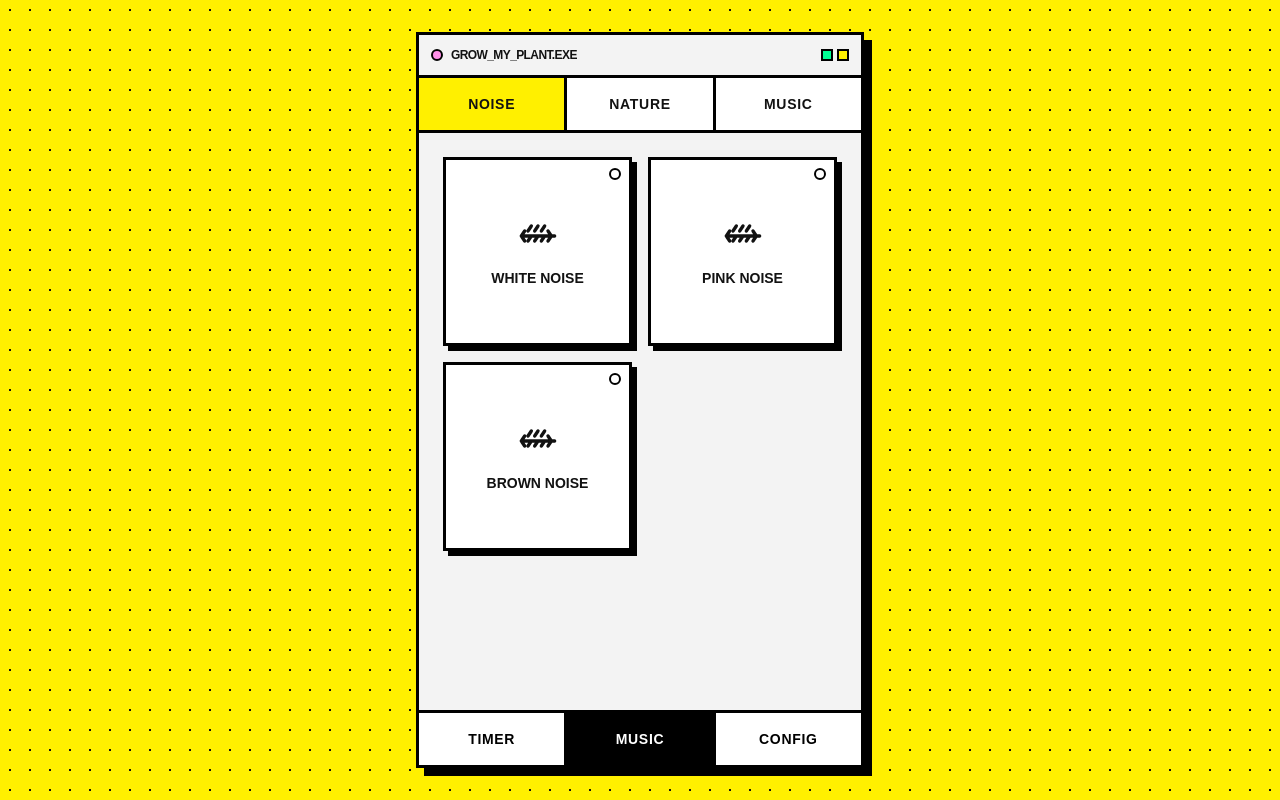
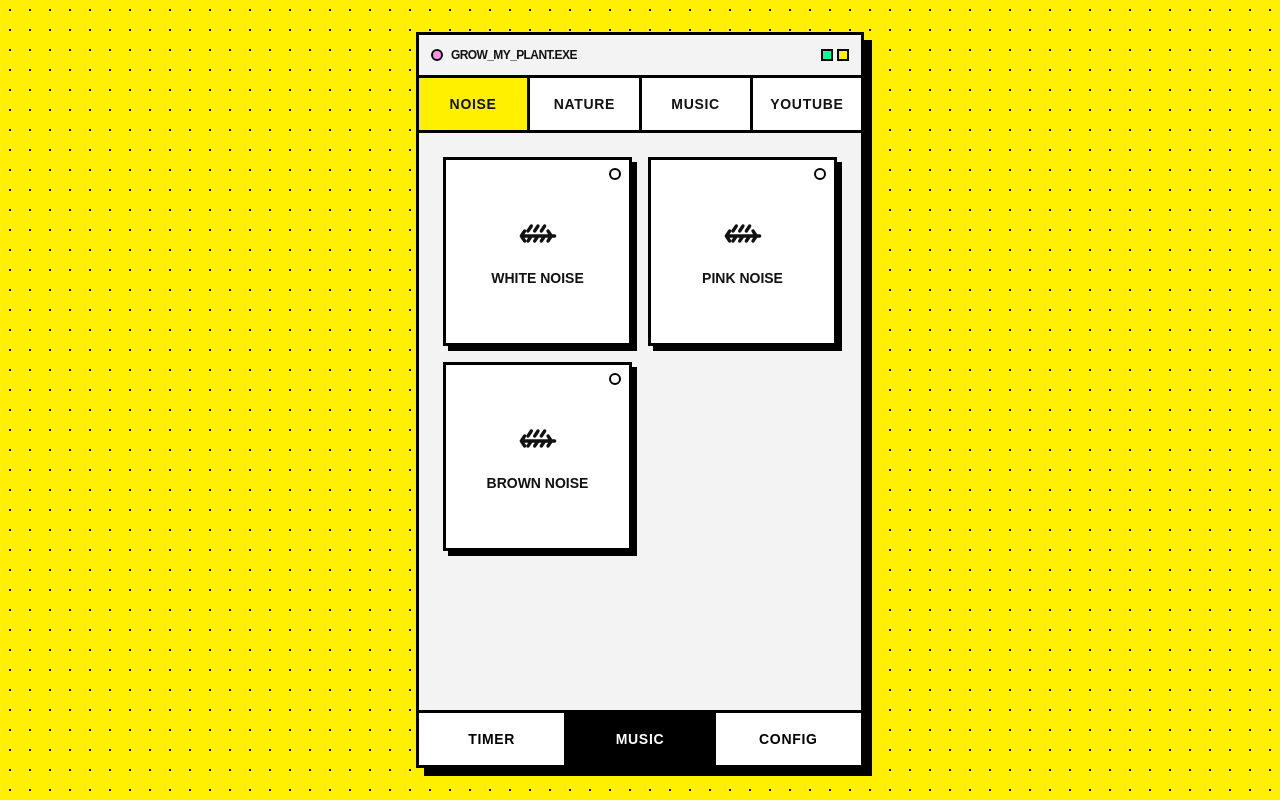
Before and after one commit to avani247/grow-my-plant-focus-timer, a React (Vite) app: page / in a window 1280 px wide. Both pictures are taken after a click on the button "MUSIC". Built offline with nearby package versions, Linux system fonts and the light colour scheme; a web font is replaced by a local one.

Commit message:
Remove JSX comments in MusicView

```diff
--- a/constants.ts
+++ b/constants.ts
@@ -1,4 +1,4 @@
-import { TimerMode, MusicCategory, MusicTrack, TimerSettings } from './types';
+import { TimerMode, MusicCategory, MusicTrack, TimerSettings, YoutubeTrack } from './types';
 
 // Default Durations in seconds
 export const DEFAULT_SETTINGS: TimerSettings = {
@@ -30,3 +30,24 @@ export const MUSIC_TRACKS: MusicTrack[] = [
   { id: 'classical', title: 'Piano', category: MusicCategory.MUSIC, src: audioUrl('soft-piano-inspiration-399920.mp3'), type: 'FILE' },
   { id: 'jazz', title: 'Jazz', category: MusicCategory.MUSIC, src: 'https://cdn.pixabay.com/download/audio/2022/01/12/audio_45fdf98d5b.mp3', type: 'FILE' },
 ];
+
+export const YOUTUBE_TRACKS: YoutubeTrack[] = [
+  {
+    id: 'fred-again-npr',
+    title: 'Fred Again - NPR',
+    videoId: '4iQmPv_dTI0',
+    thumbnailUrl: 'https://img.youtube.com/vi/4iQmPv_dTI0/hqdefault.jpg',
+  },
+  {
+    id: 'fred-again-delilah',
+    title: 'Fred Again - Delilah (Pull me out of this)',
+    videoId: 'Cl6Rz1Uvi2M',
+    thumbnailUrl: 'https://img.youtube.com/vi/Cl6Rz1Uvi2M/hqdefault.jpg',
+  },
+  {
+    id: 'fkj-just-piano',
+    title: 'FKJ - Just Piano',
+    videoId: 'AmmFD2OIs_k',
+    thumbnailUrl: 'https://img.youtube.com/vi/AmmFD2OIs_k/hqdefault.jpg',
+  },
+];
--- a/hooks/useMusicPlayer.ts
+++ b/hooks/useMusicPlayer.ts
@@ -75,7 +75,6 @@ export const useMusicPlayer = () => {
       audio.volume = 0.7;
       audio.preload = 'auto';
       audio.crossOrigin = 'anonymous';
-      audio.playsInline = true;
       audio.setAttribute('playsinline', 'true');
       audio.setAttribute('webkit-playsinline', 'true');
       audioFileRef.current = audio;
--- a/types.ts
+++ b/types.ts
@@ -29,6 +29,7 @@ export enum MusicCategory {
   NOISE = 'NOISE',
   NATURE = 'NATURE',
   MUSIC = 'MUSIC',
+  YOUTUBE = 'YOUTUBE',
 }
 
 export interface MusicTrack {
@@ -38,3 +39,10 @@ export interface MusicTrack {
   src: string;
   type: 'SYNTH' | 'FILE';
 }
+
+export interface YoutubeTrack {
+  id: string;
+  title: string;
+  videoId: string;
+  thumbnailUrl: string;
+}
--- a/views/MusicView.tsx
+++ b/views/MusicView.tsx
@@ -1,12 +1,13 @@
 import React, { useState } from 'react';
 import { MusicCategory } from '../types';
-import { MUSIC_TRACKS } from '../constants';
+import { MUSIC_TRACKS, YOUTUBE_TRACKS } from '../constants';
 import { useMusicPlayer } from '../hooks/useMusicPlayer';
 
 const CATEGORIES = [
   { id: MusicCategory.NOISE, label: 'NOISE' },
   { id: MusicCategory.NATURE, label: 'NATURE' },
   { id: MusicCategory.MUSIC, label: 'MUSIC' },
+  { id: MusicCategory.YOUTUBE, label: 'YOUTUBE' },
 ];
 
 const MusicIcon: React.FC<{ category: MusicCategory }> = ({ category }) => {
@@ -37,21 +38,24 @@ const MusicIcon: React.FC<{ category: MusicCategory }> = ({ category }) => {
 
 const MusicView: React.FC = () => {
   const [activeCategory, setActiveCategory] = useState<MusicCategory>(MusicCategory.NOISE);
-  const { currentTrack, isPlaying, playTrack } = useMusicPlayer();
+  const [activeYoutubeId, setActiveYoutubeId] = useState<string | null>(null);
+  const { currentTrack, isPlaying, playTrack, stopAll } = useMusicPlayer();
 
   const filteredTracks = MUSIC_TRACKS.filter(track => track.category === activeCategory);
+  const isYoutubeTab = activeCategory === MusicCategory.YOUTUBE;
 
   return (
     <div className="flex flex-col h-full bg-neo-offwhite">
 
-      {/* Category Tabs */}
-      <div className="flex border-b-3 border-black bg-white sticky top-0 z-10">
+      <div className="flex flex-wrap border-b-3 border-black bg-white sticky top-0 z-10">
         {CATEGORIES.map((cat) => (
           <button
             key={cat.id}
-            onClick={() => setActiveCategory(cat.id)}
+            onClick={() => {
+              setActiveCategory(cat.id);
+            }}
             className={`
-              flex-1 py-4 font-display font-bold text-xs sm:text-sm uppercase tracking-wider
+              flex-1 min-w-[120px] sm:min-w-0 py-4 font-display font-bold text-xs sm:text-sm uppercase tracking-wider
               border-r-3 border-black last:border-r-0 transition-colors
               ${activeCategory === cat.id ? 'bg-neo-yellow' : 'bg-white hover:bg-gray-100'}
             `}
@@ -61,8 +65,71 @@ const MusicView: React.FC = () => {
         ))}
       </div>
 
-      {/* Track Grid */}
-      <div className="p-6 grid grid-cols-2 gap-4 overflow-y-auto pb-20">
+      <div className={isYoutubeTab ? 'p-6 flex flex-col gap-6 overflow-y-auto pb-20' : 'fixed -left-[9999px] top-0 h-px w-px overflow-hidden'}>
+        <div className="grid grid-cols-1 gap-6">
+          {YOUTUBE_TRACKS.map((track) => {
+            const isActive = activeYoutubeId === track.videoId;
+            return (
+              <div
+                key={track.id}
+                className={`
+                  group relative flex flex-col overflow-hidden border-3 border-black shadow-neo text-left bg-white
+                `}
+              >
+                <div className="relative w-full bg-black aspect-video">
+                  {isActive ? (
+                    <iframe
+                      title={track.title}
+                      className="absolute inset-0 h-full w-full"
+                      src={`https://www.youtube.com/embed/${track.videoId}?autoplay=1&rel=0`}
+                      allow="accelerometer; autoplay; clipboard-write; encrypted-media; gyroscope; picture-in-picture"
+                      allowFullScreen
+                    />
+                  ) : (
+                    <img
+                      src={track.thumbnailUrl}
+                      alt={track.title}
+                      className="absolute inset-0 h-full w-full object-cover"
+                      loading="lazy"
+                    />
+                  )}
+                  <button
+                    type="button"
+                    onClick={() => {
+                      stopAll();
+                      setActiveYoutubeId(isActive ? null : track.videoId);
+                    }}
+                    className="absolute inset-0 flex items-center justify-center bg-black/20 transition-opacity group-hover:bg-black/30"
+                    aria-label={isActive ? `Pause ${track.title}` : `Play ${track.title}`}
+                  >
+                    {isActive ? (
+                      <svg width="56" height="56" viewBox="0 0 24 24" fill="white">
+                        <path d="M6 19h4V5H6v14zm8-14v14h4V5h-4z"/>
+                      </svg>
+                    ) : (
+                      <svg width="56" height="56" viewBox="0 0 24 24" fill="white">
+                        <path d="M8 5v14l11-7z"/>
+                      </svg>
+                    )}
+                  </button>
+                </div>
+                <div className="p-3">
+                  <span className="font-display font-bold text-xs sm:text-sm uppercase">
+                    {track.title}
+                  </span>
+                </div>
+              </div>
+            );
+          })}
+          {YOUTUBE_TRACKS.length === 0 && (
+            <div className="col-span-1 text-center py-10 opacity-50 font-display">
+              NO VIDEOS FOUND
+            </div>
+          )}
+        </div>
+      </div>
+
+      <div className={isYoutubeTab ? 'fixed -left-[9999px] top-0 h-px w-px overflow-hidden' : 'p-6 grid grid-cols-2 gap-4 overflow-y-auto pb-20'}>
         {filteredTracks.map((track) => {
           const isCurrent = currentTrack?.id === track.id;
           const isTrackPlaying = isCurrent && isPlaying;
@@ -70,7 +137,12 @@ const MusicView: React.FC = () => {
           return (
             <button
               key={track.id}
-              onClick={() => playTrack(track)}
+              onClick={() => {
+                if (activeYoutubeId) {
+                  setActiveYoutubeId(null);
+                }
+                playTrack(track);
+              }}
               className={`
                 group relative aspect-square flex flex-col items-center justify-center
                 border-3 border-black shadow-neo transition-all
@@ -78,17 +150,14 @@ const MusicView: React.FC = () => {
                 ${isTrackPlaying ? 'bg-neo-green' : 'bg-white'}
               `}
             >
-              {/* Icon */}
               <div className={`mb-3 transition-transform ${isTrackPlaying ? 'scale-110' : 'group-hover:scale-110'}`}>
                 <MusicIcon category={track.category} />
               </div>
 
-              {/* Title */}
               <span className="font-display font-bold text-xs sm:text-sm uppercase text-center px-2">
                 {track.title}
               </span>
 
-              {/* Status Indicator */}
               <div className="absolute top-2 right-2">
                 {isTrackPlaying ? (
                   <div className="w-3 h-3 bg-black animate-bounce rounded-full"></div>
@@ -97,18 +166,15 @@ const MusicView: React.FC = () => {
                 )}
               </div>
 
-              {/* Play/Pause Overlay */}
               <div className={`
                 absolute inset-0 bg-black/10 flex items-center justify-center transition-opacity
                 ${isTrackPlaying ? 'opacity-100' : 'opacity-0 group-hover:opacity-100'}
               `}>
                 {isTrackPlaying ? (
-                    // Pause Icon
                   <svg width="48" height="48" viewBox="0 0 24 24" fill="black">
                     <path d="M6 19h4V5H6v14zm8-14v14h4V5h-4z"/>
                   </svg>
                 ) : (
-                    // Play Icon
                   <svg width="48" height="48" viewBox="0 0 24 24" fill="black">
                     <path d="M8 5v14l11-7z"/>
                   </svg>
@@ -126,7 +192,6 @@ const MusicView: React.FC = () => {
         )}
       </div>
 
-      {/* Now Playing Footer (Optional, mini player could go here) */}
       {currentTrack && isPlaying && (
         <div className="absolute bottom-4 left-4 right-4 bg-black text-white p-3 border-3 border-white shadow-lg flex items-center justify-between z-20 animate-slide-up">
            <div className="flex items-center gap-2">
```
Lines whose indentation alone changed are shown as unchanged.
